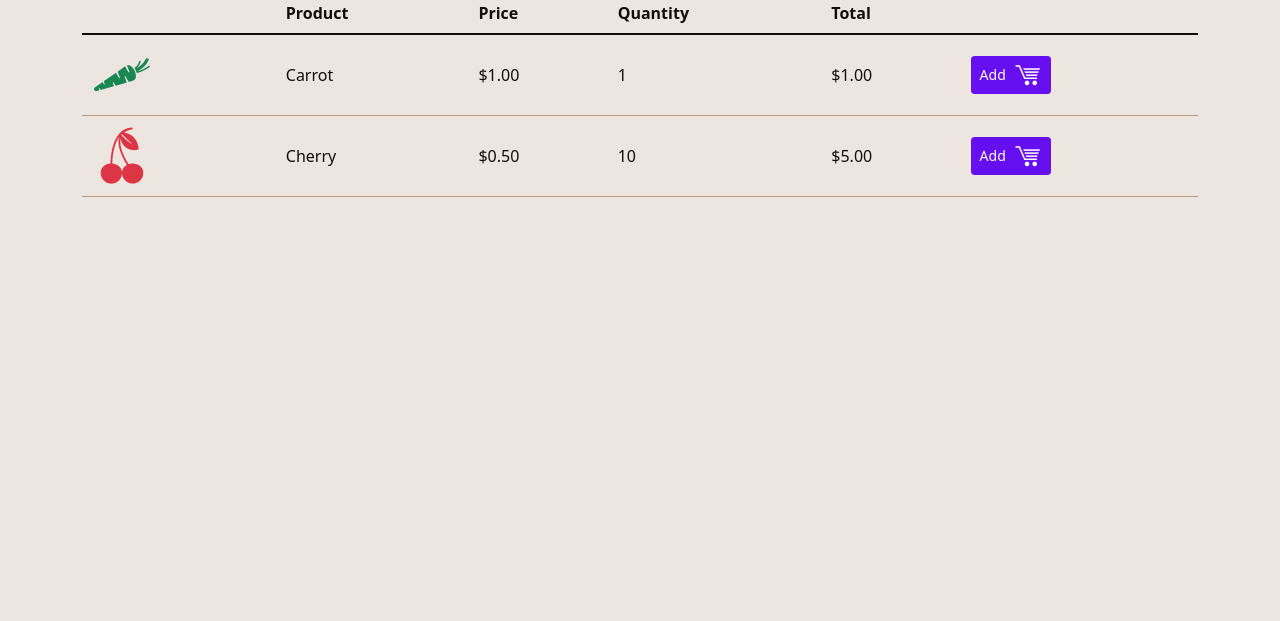
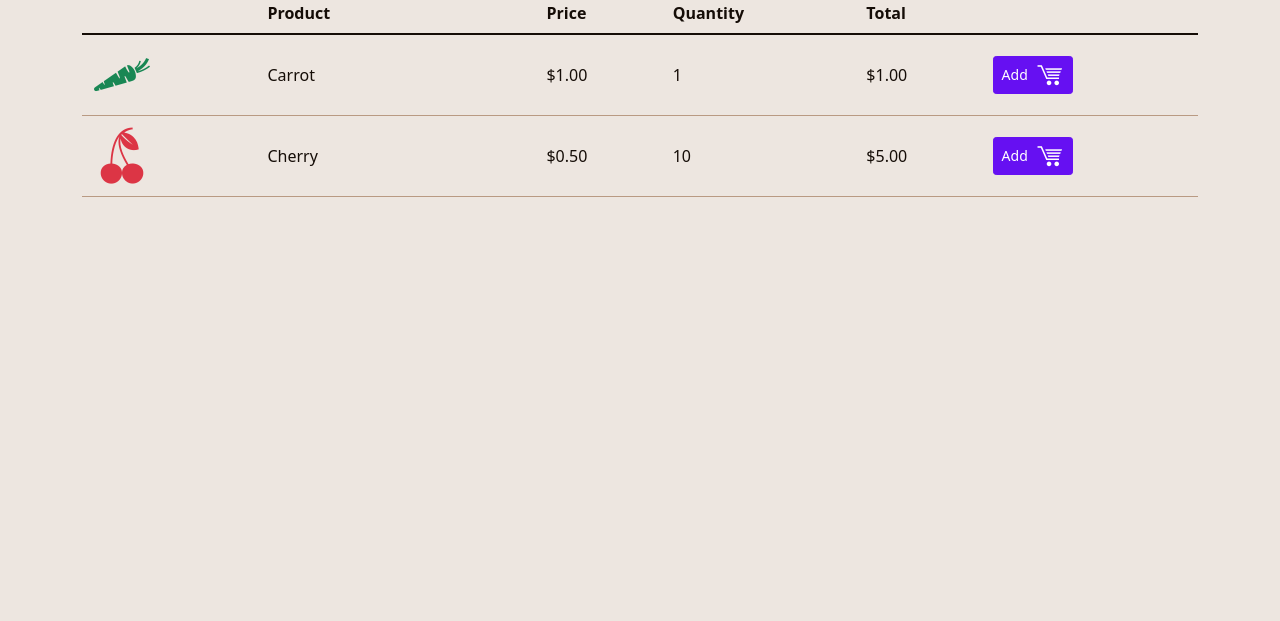
Before and after one commit to webceyhan/bs-splendid-food, a website: page src/past-orders.html in a window 1280 px wide. Shown: the part 179-800 px from the top of the page. Drawn offline with nearby package versions, Linux system fonts and the light colour scheme.

Commit message:
product cell set wider

```diff
--- a/src/past-orders.html
+++ b/src/past-orders.html
@@ -79,7 +79,7 @@
                             <th>
                                 <!-- image -->
                             </th>
-                            <th>Product</th>
+                            <th class="w-25">Product</th>
                             <th>Price</th>
                             <th>Quantity</th>
                             <th>Total</th>
```
